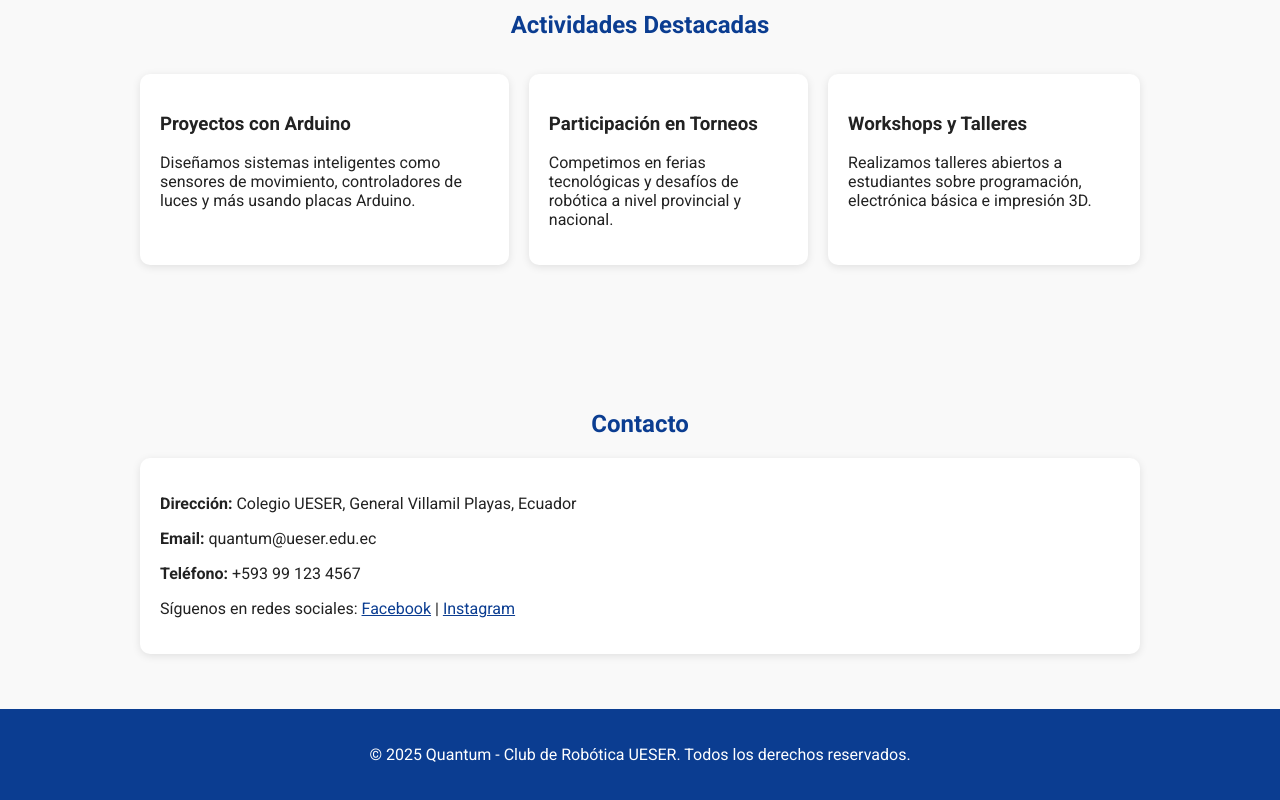
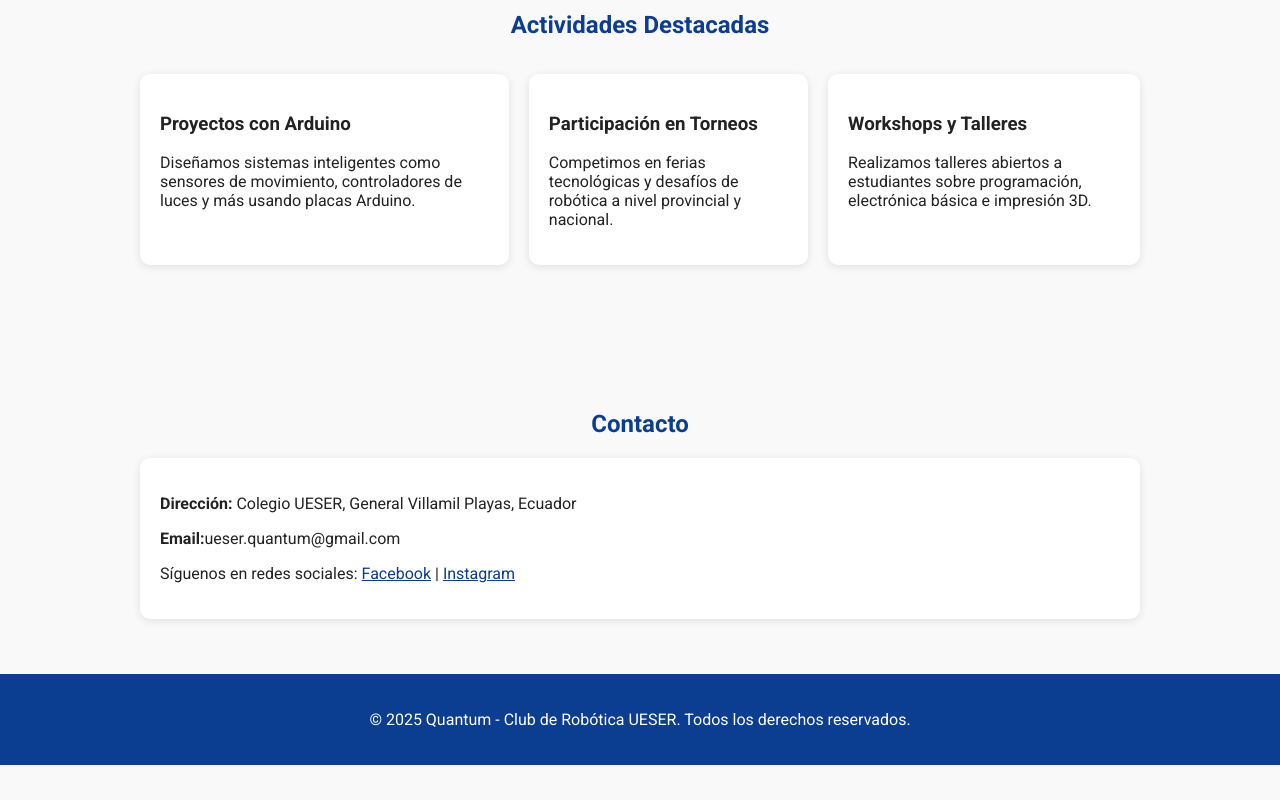
Before and after one commit to Quantum-UESER/Quantum-UESER.github.io, a plain HTML site: page index.html in a window 1280 px wide. Shown: the part 669-1469 px from the top of the page. After the commit the page ends 1434 px from the top, so only its background shows below. Drawn offline with Linux system fonts and the light colour scheme.

Commit message:
Update index.html

```diff
--- a/index.html
+++ b/index.html
@@ -124,8 +124,7 @@
     <h2>Contacto</h2>
     <div class="card">
       <p><strong>Dirección:</strong> Colegio UESER, General Villamil Playas, Ecuador</p>
-      <p><strong>Email:</strong> quantum@ueser.edu.ec</p>
-      <p><strong>Teléfono:</strong> +593 99 123 4567</p>
+      <p><strong>Email:</strong>ueser.quantum@gmail.com</p>
       <p>Síguenos en redes sociales:
         <a href="#" style="color:#0b3d91;">Facebook</a> |
         <a href="#" style="color:#0b3d91;">Instagram</a>
```
